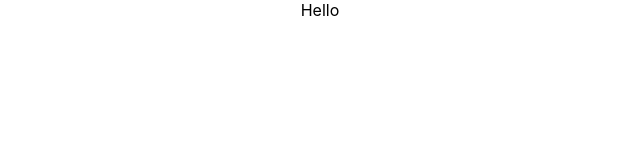
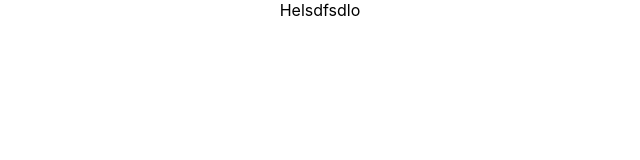
Before and after one commit to Anant147r/Calculator, a React (Create React App) app: page / in a window 1280 px wide. Shown: the top 160 px of the page, without its empty margins (320-960 px from the left). Built offline with nearby package versions, Linux system fonts and the light colour scheme.

Commit message:
Changes made

```diff
--- a/src/Components/Calculator.js
+++ b/src/Components/Calculator.js
@@ -1,6 +1,6 @@
 import React from "react";
 const Calculator = () => {
-  return <div>Hello</div>;
+  return <div>Helsdfsdlo</div>;
 };
 
 export default Calculator;
```
Also changed, not shown: 1 other file (tests, documents, lock files or other folders).
